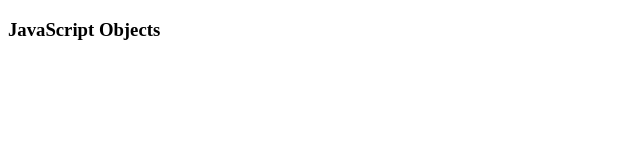
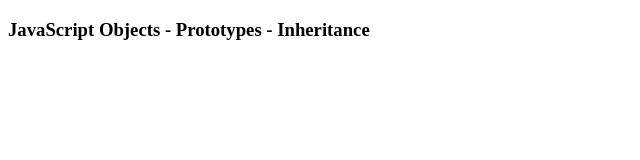
Before and after one commit to itsRaghu/JS-objects, a plain HTML site: page index.html in a window 1280 px wide. Shown: the whole page, without its empty margins (0-640 px from the left). Drawn offline with Linux system fonts and the light colour scheme.

Commit message:
Updating index.js file

```diff
--- a/index.html
+++ b/index.html
@@ -7,7 +7,7 @@
     <title>JS-objects</title>
 </head>
 <body>
-    <h3>JavaScript Objects</h3>
+    <h3>JavaScript Objects - Prototypes - Inheritance</h3>
     <script src="objects/objects.js"></script>
     <script src="objects/bracketNotation.js"></script>
 </body>
```
